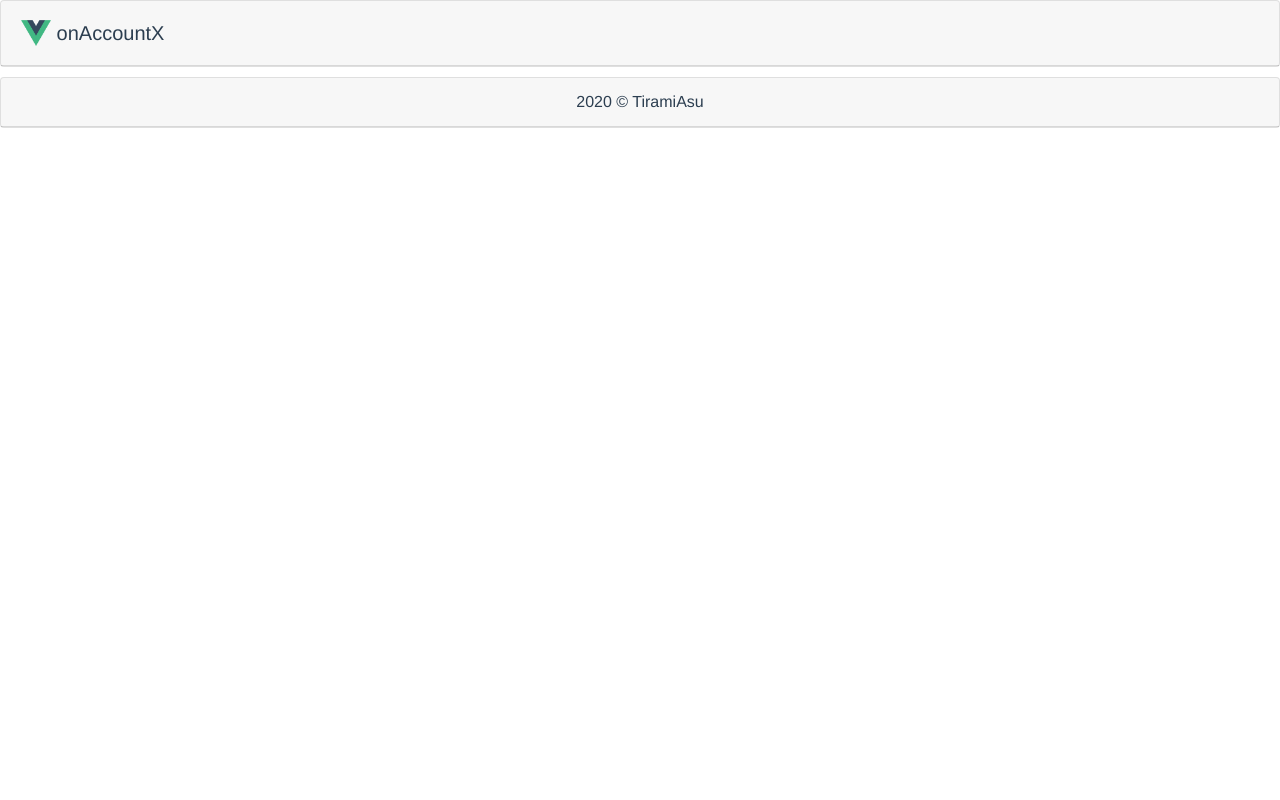
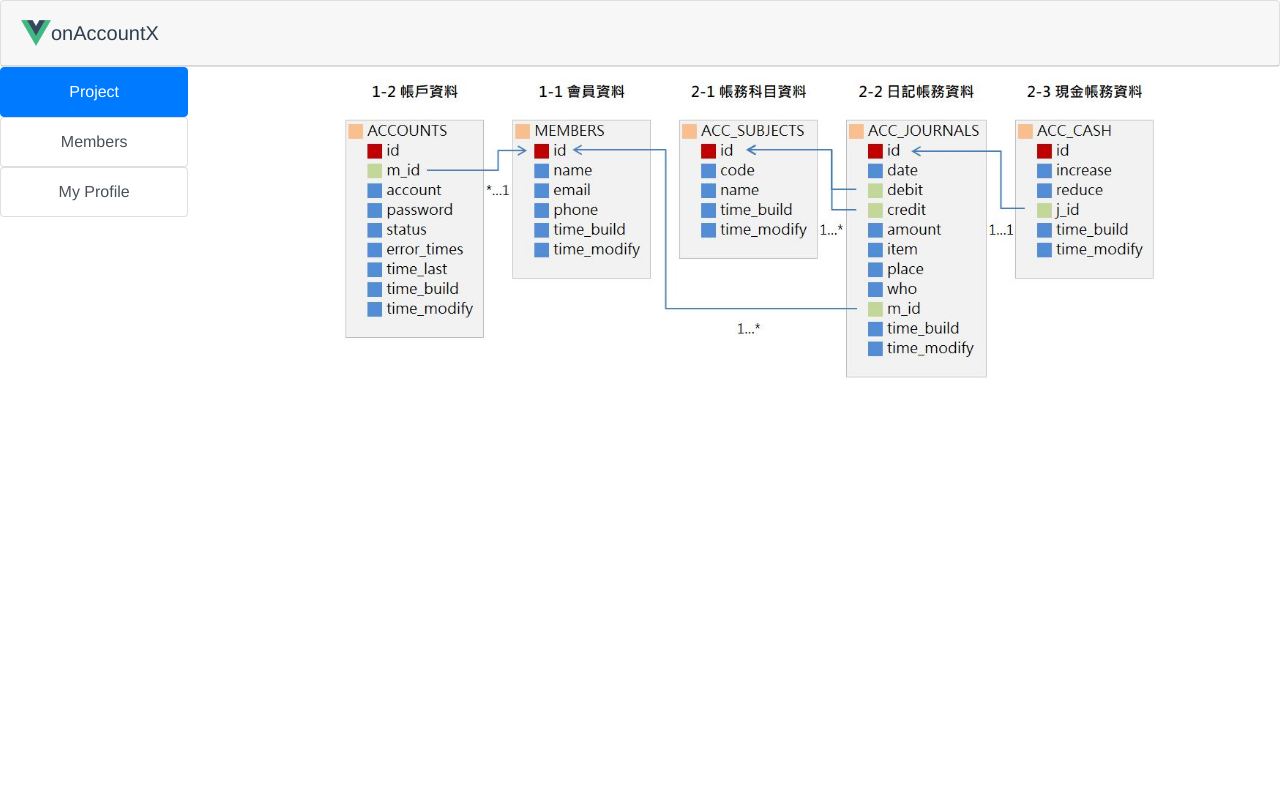
Before and after one commit to TiramiAsu/onAccountX, a Vue app in the folder src/main/webapp/vue-x/: page /onAccountX/home in a window 1280 px wide. Shown: the top 800 px of the page. Built offline with nearby package versions, Linux system fonts and the light colour scheme.

Commit message:
-CHG [ vue ] 修改 Router 架構

```diff
--- a/src/main/webapp/vue-x/config/index.js
+++ b/src/main/webapp/vue-x/config/index.js
@@ -53,7 +53,7 @@ module.exports = {
     assetsRoot: path.resolve(__dirname, '../../../../../WebContent/vue/dist'),
     assetsSubDirectory: 'static',
     // assetsPublicPath: '/',
-    assetsPublicPath: './vue/dist',
+    assetsPublicPath: './vue/dist/',
 
     /**
      * Source Maps
--- a/src/main/webapp/vue-x/src/App.vue
+++ b/src/main/webapp/vue-x/src/App.vue
@@ -1,37 +1,81 @@
 <template>
   <div id="app">
+
     <header>
       <div class="card" align="left">
         <div class="card-header">
-          <a class="navbar-brand">
-            <img src="./assets/logo.png" width="30" height="30" class="d-inline-block align-top" alt="Vue.js">
-            onAccountX
-          </a>
+          <a class="navbar-brand"><img src="@/assets/logo.png"
+            width="30" height="30" class="d-inline-block align-top" alt="Vue.js">onAccountX</a>
         </div>
       </div>
     </header>
-    <div style="margin-top: 10px" align="left">
-      <router-view/>
-    </div>
+
+    <article style="height: 1000px">
+      <div class="row">
+        <!-- Menu -->
+        <div class="col-2">
+          <div class="list-group" id="list-tab" role="tablist">
+
+            <router-link to="home">
+              <span class="list-group-item list-group-item-action"
+                :class="(nowRoute === '/home') ? btn.select : ''" data-toggle="collapse" role="tab">Project</span>
+            </router-link>
+
+            <router-link to="member">
+              <span class="list-group-item list-group-item-action"
+                :class="(nowRoute === '/member') ? btn.select : ''" data-toggle="collapse" role="tab">Members</span>
+            </router-link>
+
+            <router-link to="profile">
+              <span class="list-group-item list-group-item-action"
+                :class="(nowRoute === '/profile') ? btn.select : ''" data-toggle="collapse" role="tab">My Profile</span>
+            </router-link>
+
+          </div>
+        </div>
+        <!-- Main -->
+        <div class="col">
+          <div v-if="$route.path === '/home'">
+            <img src="@/assets/tables.png" width="80%">
+          </div>
+
+          <div v-else>
+            <router-view/>
+          </div>
+
+        </div>
+      </div>
+    </article>
+
     <footer>
-      <div class="card">
-        <div class="card-header">
-          2020 &copy; TiramiAsu
-        </div>
-        <!-- <div class="card-body">
-          <blockquote class="blockquote mb-0">
-            <p>Lorem ipsum dolor sit amet, consectetur adipiscing elit. Integer posuere erat a ante.</p>
-            <footer class="blockquote-footer">Someone famous in <cite title="Source Title">Source Title</cite></footer>
-          </blockquote>
-        </div> -->
-      </div>
+      <div class="card card-header">2020 &copy; TiramiAsu</div>
     </footer>
+
   </div>
 </template>
 
 <script>
+// import menux from './components/layout/menux.vue'
+
 export default {
-  name: 'App'
+  name: 'App',
+  // components: {
+  //   'menux': menux
+  // },
+  data () {
+    return {
+      nowRoute: '/home',
+      btn: {
+        select: 'active'
+      }
+    }
+  },
+  mounted () {
+    console.log(this.$route.path)
+  },
+  updated () {
+    this.nowRoute = this.$route.path
+  }
 }
 </script>
 
@@ -43,4 +87,18 @@ export default {
   text-align: center;
   color: #2c3e50;
 }
+h1, h2 {
+  font-weight: normal;
+}
+ul {
+  list-style-type: none;
+  padding: 0;
+}
+li {
+  display: inline-block;
+  margin: 2px 2px;
+}
+a {
+  color: #42b983;
+}
 </style>
--- a/src/main/webapp/vue-x/src/components/Home.vue
+++ /dev/null
@@ -1,63 +0,0 @@
-<template>
-  <div class="hello container-fluid row">
-    <div class="list-group col-md-2" style="height: 1000px">
-      <ul class="list-group">
-        <li><a class="list-group-item list-group-item-secondary" @click="enable = PARAM.Layout.default">Project</a></li>
-        <li><a class="list-group-item list-group-item-action" @click="enable = PARAM.Layout.members">Members</a></li>
-        <li><a class="list-group-item list-group-item-action" @click="enable = PARAM.Layout.profile">My Profile</a></li>
-      </ul>
-    </div>
-    <div class="col-md-10">
-      <br />
-      <div v-if="enable == 0">
-        <!-- Vue Test -->
-        <!-- <img src="/static/loading_cat.gif" width="80%"> -->
-        <img src="/onAccountX/vue/img/tables.JPG" width="80%">
-      </div>
-      <div v-else>
-        <spa :enable="enable"/>
-      </div>
-    </div>
-  </div>
-</template>
-
-<script>
-import SPA from './SPA.vue'
-
-export default {
-  name: 'Home',
-  components: {
-    'spa': SPA
-  },
-  data () {
-    return {
-      PARAM: {
-        Layout: {
-          profile: -1,
-          default: 0,
-          members: 1
-        }
-      },
-      enable: 0
-    }
-  }
-}
-</script>
-
-<!-- Add "scoped" attribute to limit CSS to this component only -->
-<style scoped>
-h1, h2 {
-  font-weight: normal;
-}
-ul {
-  list-style-type: none;
-  padding: 0;
-}
-li {
-  display: inline-block;
-  margin: 0 10px;
-}
-a {
-  color: #42b983;
-}
-</style>
--- /dev/null
+++ b/src/main/webapp/vue-x/src/components/layout/menux.vue
@@ -0,0 +1,33 @@
+<template>
+  <div class="list-group" style="height: 1000px">
+    <ul class="list-group">
+      <li><a class="list-group-item list-group-item-secondary"><router-link to="/ui/member">[跳轉到 members]</router-link></a></li>
+      <!-- <li><a class="list-group-item list-group-item-secondary" @click="enable = PARAM.Layout.default">Project</a></li>
+      <li><a class="list-group-item list-group-item-action" @click="enable = PARAM.Layout.members">Members</a></li>
+      <li><a class="list-group-item list-group-item-action" @click="enable = PARAM.Layout.profile">My Profile</a></li> -->
+    </ul>
+  </div>
+</template>
+
+<script>
+export default {
+  name: 'menux'
+}
+</script>
+
+<style scoped>
+h1, h2 {
+  font-weight: normal;
+}
+ul {
+  list-style-type: none;
+  padding: 0;
+}
+li {
+  display: inline-block;
+  margin: 0 10px;
+}
+a {
+  color: #42b983;
+}
+</style>
--- a/src/main/webapp/vue-x/src/router/index.js
+++ b/src/main/webapp/vue-x/src/router/index.js
@@ -1,8 +1,8 @@
 import Vue from 'vue'
 import Router from 'vue-router'
-import Home from '@/components/Home'
-import Member from '@/components/Member'
-import Profile from '@/components/Profile'
+const App = () => import(/* webpackChunkName: "chunk-base" */ '../App.vue')
+const Member = () => import(/* webpackChunkName: "chunk-base" */ '../components/Member.vue')
+const Profile = () => import(/* webpackChunkName: "chunk-base" */ '../components/Profile.vue')
 
 Vue.use(Router)
 
@@ -10,30 +10,34 @@ export default new Router({
   mode: 'history',
   base: 'onAccountX',
   routes: [
-    // {
-    //   path: '/',
-    //   redirect: '/home',
-    //   name: 'Home',
-    //   component: Home,
-    //   children: [
+    /*
     {
       path: '/',
-      name: 'Home',
-      component: Home,
+      name: 'Root',
+      component: Auth
+    },
+    */
+    {
+      path: '/',
+      redirect: '/home',
+      name: 'App',
       children: [
         {
-          path: 'ui/member',
-          name: 'Member',
-          component: Member
-        },
-        {
-          path: 'profile',
-          name: 'Profile',
-          component: Profile
+          path: '/home',
+          name: 'Home',
+          component: App
         }
       ]
+    },
+    {
+      path: '/member',
+      name: 'member',
+      component: Member
+    },
+    {
+      path: '/profile',
+      name: 'profile',
+      component: Profile
     }
-    //   ]
-    // }
   ]
 })
```
Also changed, not shown: src/main/webapp/vue-x/src/assets/tables.png (added), 21 other files (tests, documents, lock files or other folders).
